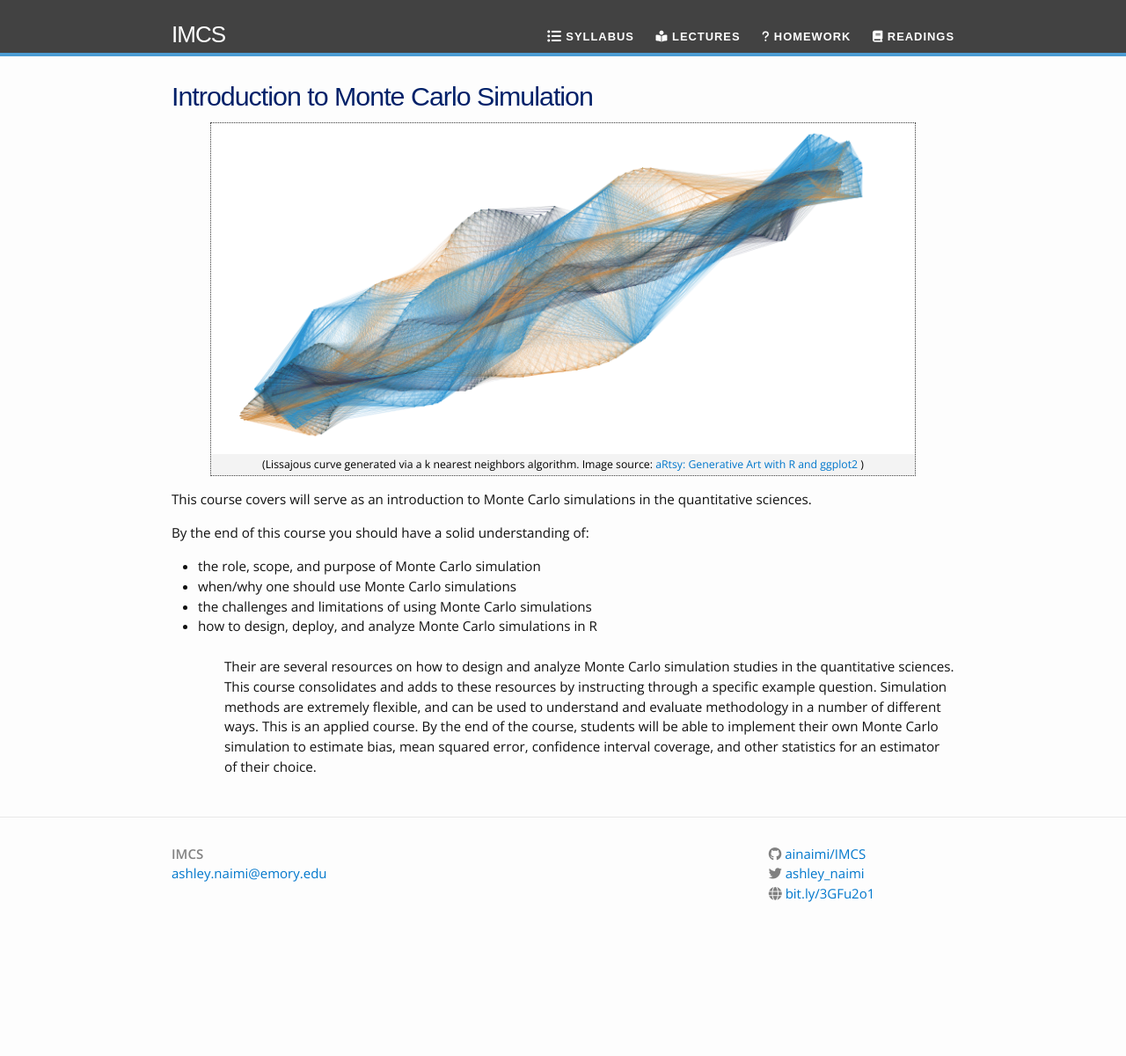
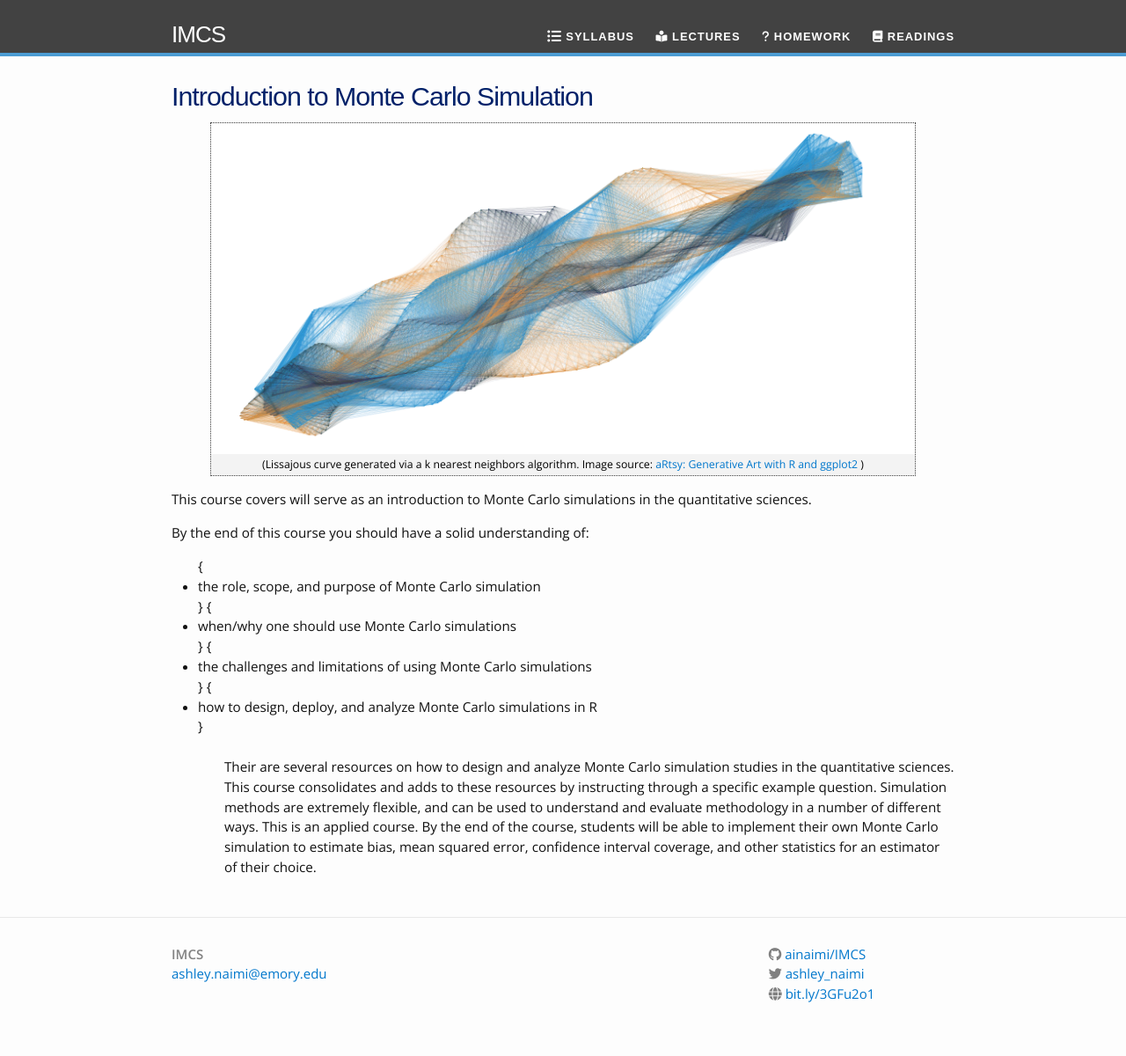
Before and after one commit to ainaimi/IMCS, a Jekyll site: the page built from index.html, in a window 1280 px wide. Shown: the whole page at 88% size. Built offline with Jekyll 4.4.1, drawn with Linux system fonts in a browser that asks for light colours; nearby versions of some CDN libraries; before the commit the page ends 1086 px from its top, so only the background shows below that.

Commit message:
landing page mod

```diff
--- a/_config.yml
+++ b/_config.yml
@@ -6,10 +6,10 @@ description: |
 
     <p>By the end of this course you should have a solid understanding of:</p>
     <ul>
-        <li>the role, scope, and purpose of Monte Carlo simulation</li>
-        <li>when/why one should use Monte Carlo simulations</li>
-        <li>the challenges and limitations of using Monte Carlo simulations</li>
-        <li>how to design, deploy, and analyze Monte Carlo simulations in R</li>
+        {<li>the role, scope, and purpose of Monte Carlo simulation</li>}
+        {<li>when/why one should use Monte Carlo simulations</li>}
+        {<li>the challenges and limitations of using Monte Carlo simulations</li>}
+        {<li>how to design, deploy, and analyze Monte Carlo simulations in R</li>}
     <ul>
     <br>
     <p>
```
